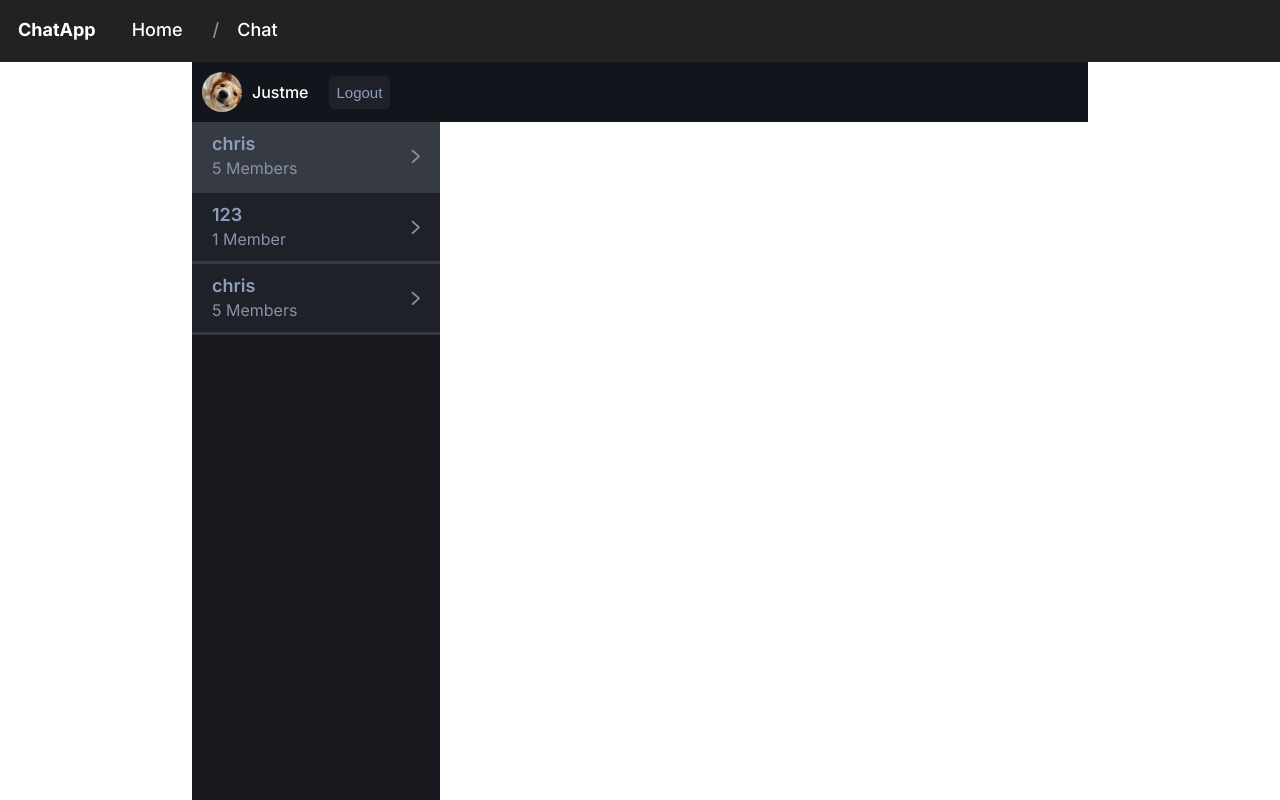
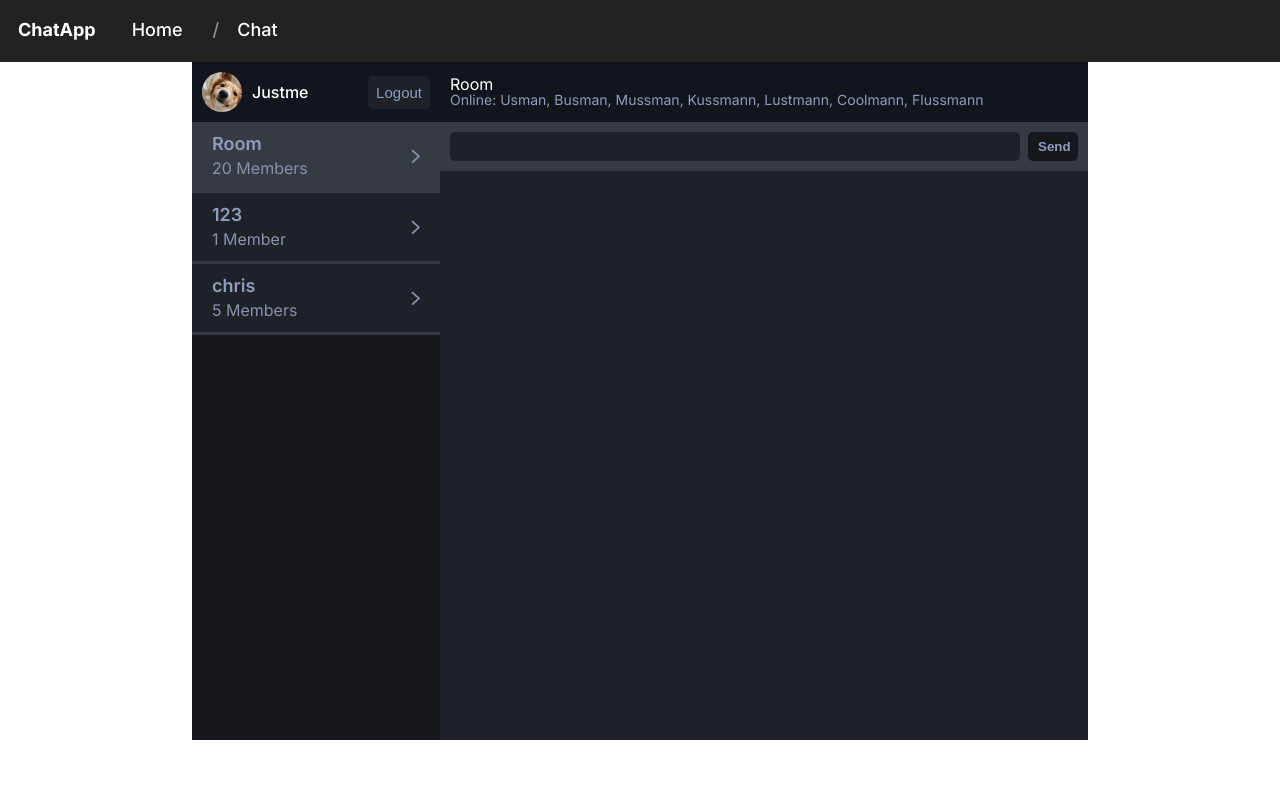
Before and after one commit to justmedev/chris-chatapp-frontend, a Vue app: page /chat in a window 1280 px wide. Built offline with nearby package versions, Linux system fonts and the light colour scheme.

Commit message:
Added chat view

```diff
--- /dev/null
+++ b/src/components/Chat.vue
@@ -0,0 +1,86 @@
+<template>
+  <div class="container">
+    <div class="topbar">
+      <div class="name">{{ props.room.name }}</div>
+      <div class="online">Online: {{ props.room.online.map((r) => r.name).join(", ") }}</div>
+    </div>
+
+    <div class="input-container">
+      <input type="text">
+      <button>Send</button>
+    </div>
+  </div>
+</template>
+
+<script setup lang="ts">
+import { Room } from "@/types/room";
+
+const props = defineProps<{
+  room: Room;
+}>();
+</script>
+
+<style scoped lang="scss">
+@import "../vars";
+
+.topbar {
+  background: $gray--3;
+  padding: 10px;
+  color: $gray-2;
+
+  > .name {
+    color: white;
+  }
+
+  > .online {
+    margin-top: -8px;
+    font-size: 14px;
+  }
+}
+
+.container {
+  width: 100%;
+  height: 100%;
+  background: $gray--1;
+
+  > .input-container {
+    display: flex;
+    column-gap: .5em;
+    background: $gray;
+    padding: 10px;
+
+    > input {
+      width: 100%;
+      background-color: $gray--1;
+      border: none;
+      outline: none;
+      color: $gray-2;
+      font-weight: 550;
+      padding: 0 5px;
+      border-radius: 5px;
+
+      &:focus {
+        background-color: lighten($gray--1, 5);
+      }
+    }
+
+    > button {
+      background-color: $gray--2;
+      border-radius: 5px;
+      border: none;
+      color: $gray-2;
+      font-weight: 550;
+      padding: 7px 10px;
+      width: 50px;
+      transition: background-color 200ms ease-in-out;
+
+      &:hover {
+        cursor: pointer;
+        background-color: lighten($gray--1, 5);
+
+      }
+    }
+  }
+}
+
+</style>
--- a/src/components/RoomTile.vue
+++ b/src/components/RoomTile.vue
@@ -13,7 +13,7 @@
 </template>
 
 <script lang="ts" setup>
-import {Room} from "@/types/room";
+import {Room} from "../types/room";
 
 const props = withDefaults(defineProps<{
   room: Room,
--- a/src/views/ChatPage.vue
+++ b/src/views/ChatPage.vue
@@ -1,35 +1,93 @@
 <template style="height: 100%">
-  <div class="topbar">
+  <div class="main-container">
+    <div class="sidebar">
+      <div class="account-container-outer">
         <div class="account-container">
           <img src="../assets/placeholder.jpg" alt="account icon">
-      <span>
-        Justme
-      </span>
+          <span>Justme</span>
+        </div>
+
         <button @click="logout">Logout</button>
       </div>
+      <RoomTile :room="getActiveRoom()" active></RoomTile>
+      <RoomTile v-for="room in rooms.filter(r => !r.active)" :key="room.id" :room="room"/>
     </div>
 
-  <div class="sidebar">
-    <RoomTile :room="rooms[1]" active></RoomTile>
-    <RoomTile v-for="room in rooms" :key="room.id" :room="room"/>
+    <Chat :room="getActiveRoom()"/>
   </div>
 </template>
 
 <script setup lang="ts">
-import {Ref, ref} from "vue";
+import { Ref, ref } from "vue";
 import RoomTile from "../components/RoomTile.vue";
-import {Room} from "@/types/room";
+import { Room } from "../types/room";
+import Chat from "../components/Chat.vue";
 
 const rooms: Ref<Room[]> = ref([
   {
+    active: false,
     name: '123',
     id: 1,
     members: 1,
+    online: [
+      {
+        name: 'Ilja',
+        uuid: '1',
       },
       {
+        name: 'Jakob',
+        uuid: '2',
+      },
+      {
+        name: 'Chris',
+        uuid: '3',
+      },
+    ]
+  },
+  {
+    active: false,
     name: 'chris',
     id: 2,
     members: 5,
+    online: [],
+  },
+  {
+    active: true,
+    name: 'Room',
+    id: 3,
+    members: 20,
+    online: [
+      {
+        name: 'Usman',
+        uuid: ''
+      },
+      {
+        name: 'Busman',
+        uuid: ''
+      },
+      {
+        name: 'Mussman',
+        uuid: ''
+      },
+      {
+        name: 'Kussmann',
+        uuid: ''
+      },
+      {
+        name: 'Lustmann',
+        uuid: ''
+      },
+      {
+        name: 'Coolmann',
+        uuid: ''
+      },
+      {
+        name: 'Flussmann',
+        uuid: ''
+      },
+
+
+    ]
   }
 ]);
 
@@ -38,15 +96,21 @@ function logout() {
   console.log("Abmelden");
 }
 
+function getActiveRoom() {
+  return rooms.value.filter(r => r.active)[0];
+}
 </script>
 
 <style lang="scss" scoped>
 @import "../vars";
 
-.topbar {
+.account-container-outer {
   background: $gray--3;
   color: white;
   padding: 10px;
+  display: flex;
+  justify-content: space-between;
+  align-items: center;
 
   > .account-container {
     display: flex;
@@ -63,6 +127,7 @@ function logout() {
 
     > span {
       font-weight: 500;
+    }
   }
 
   > button {
@@ -82,11 +147,16 @@ function logout() {
     }
   }
 }
-}
 
 .sidebar {
   width: fit-content;
   background: $gray--2;
   height: 100%;
 }
+
+.main-container {
+  display: flex;
+  height: 100%;
+  width: 100%;
+}
 </style>
--- a/tsconfig.json
+++ b/tsconfig.json
@@ -1,5 +1,6 @@
 {
   "compilerOptions": {
+    "baseUrl": "./",
     "target": "ESNext",
     "useDefineForClassFields": true,
     "module": "ESNext",
```
Also changed, not shown: src/types/room.ts (+7 -0 lines). Lines whose indentation alone changed are shown as unchanged.
